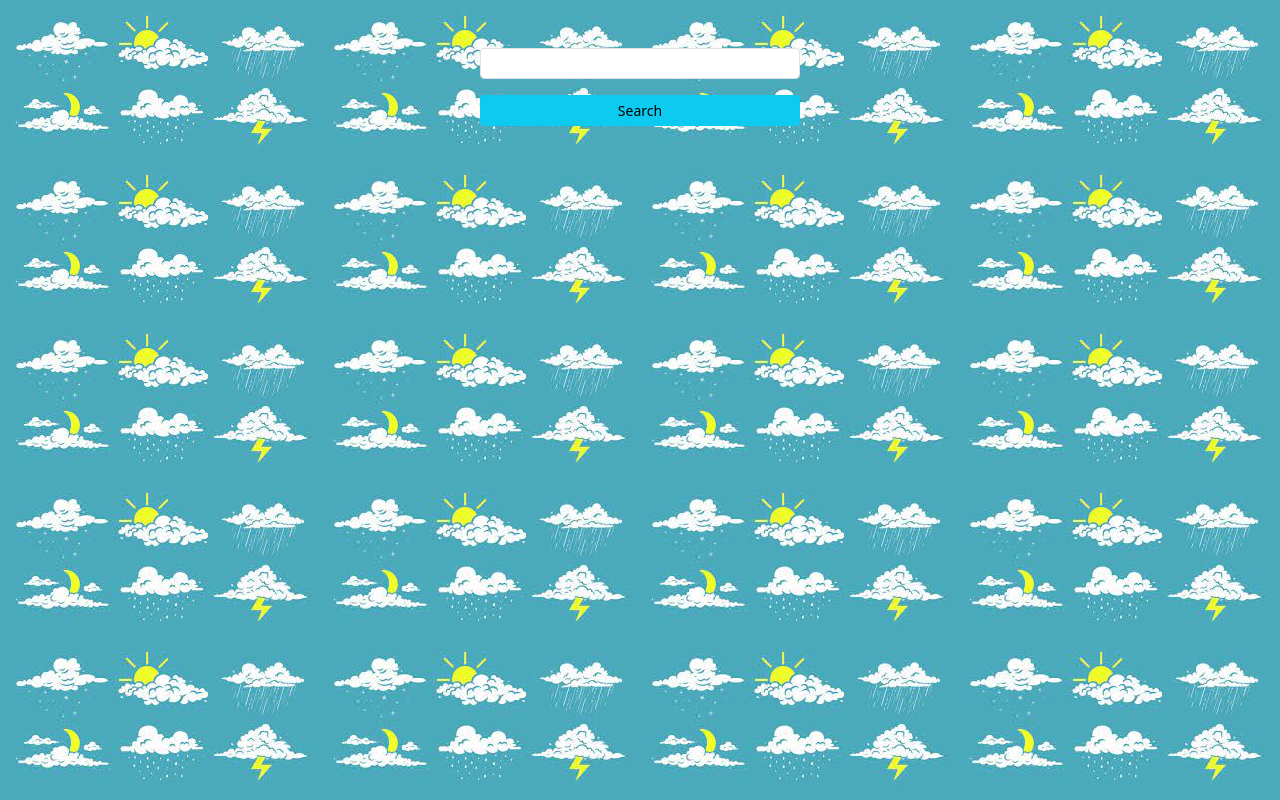
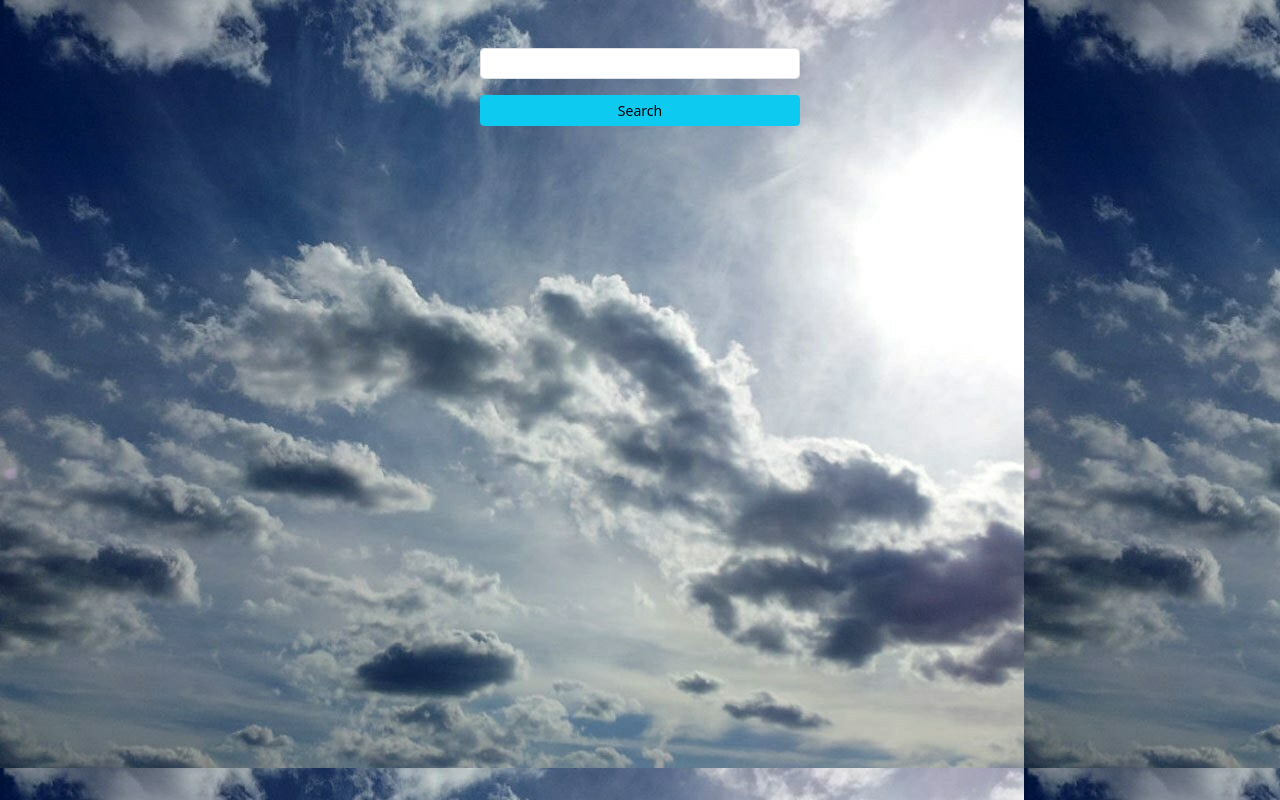
Before and after one commit to Sylvestertaiwo/weather-application, a plain HTML site: page index.html in a window 1280 px wide. Drawn offline with nearby package versions, Linux system fonts and the light colour scheme.

Commit message:
second commit

```diff
--- a/weather.css
+++ b/weather.css
@@ -1,3 +1,3 @@
 body{
-    background-image: url(image/images.jpg);
+    background-image: url(image/weather.jpg);
 }
```
Also changed, not shown: image/weather.jpg (added).
